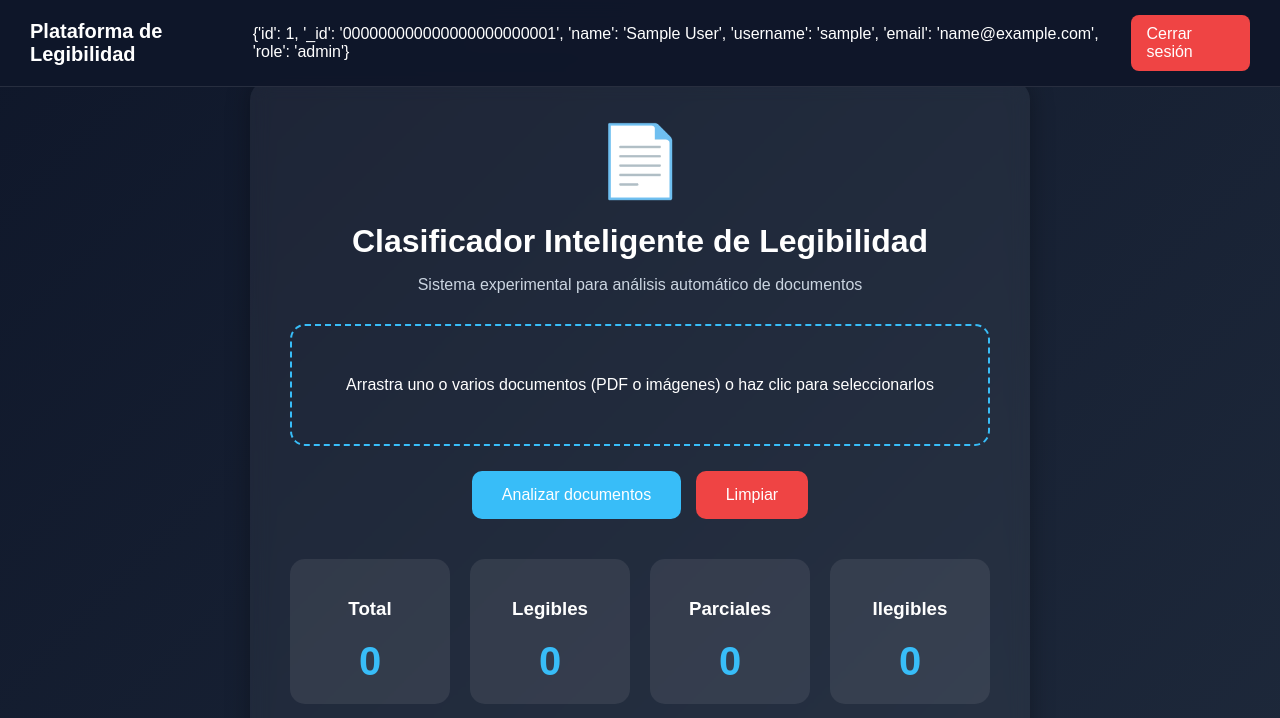
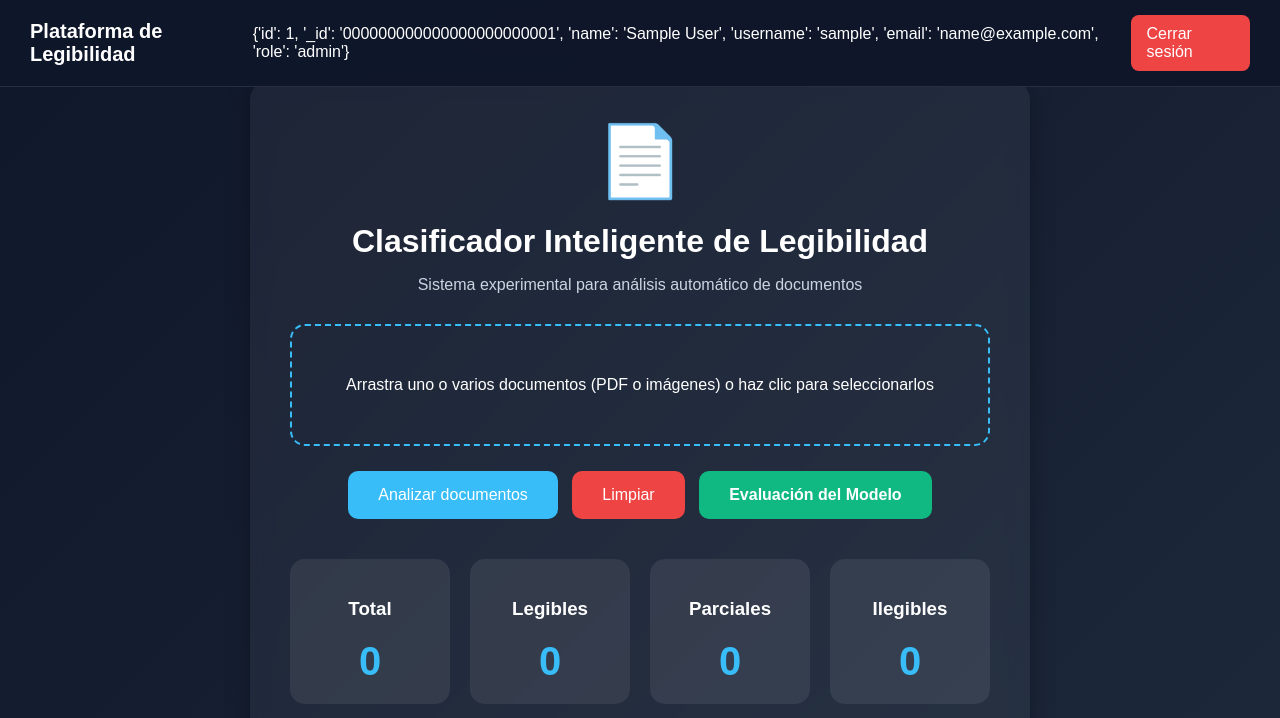
Before and after one commit to JoaoGallino/prototipo_legibilidad_documentos, a Flask app: page / in a window 1280 px wide. Shown: the top 718 px of the page. Run offline with Flask 3, Linux system fonts and the light colour scheme; the visitor is signed in with stand-in values (Sample User, id 1).

Commit message:
Update index.html

```diff
--- a/templates/index.html
+++ b/templates/index.html
@@ -103,6 +103,14 @@
             class="btn-limpiar">
 
             Limpiar
+
+        </a>
+
+        <a
+            href="{{ url_for('pagina_evaluacion') }}"
+            class="btn-evaluar">
+
+            Evaluación del Modelo
 
         </a>
 
```
